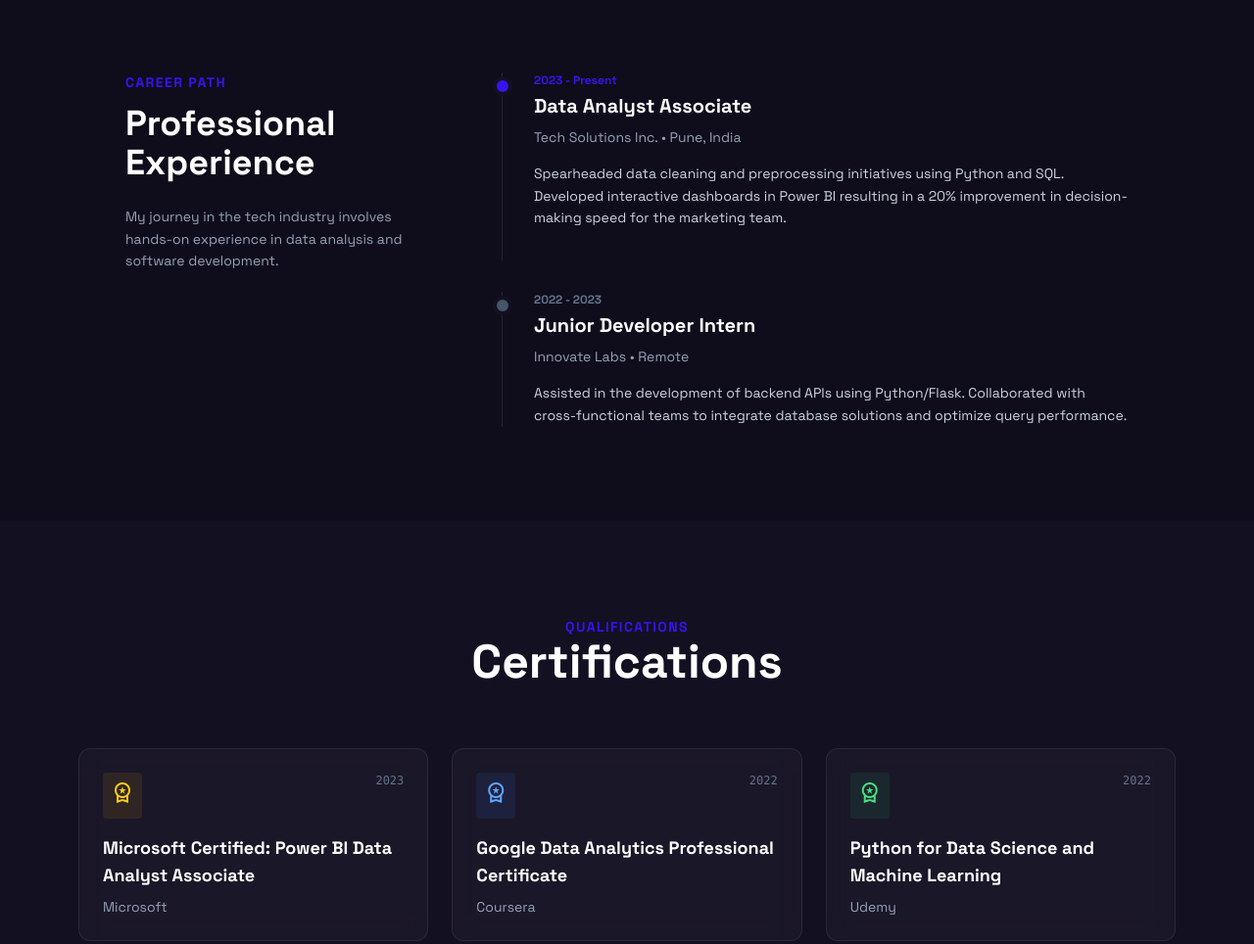
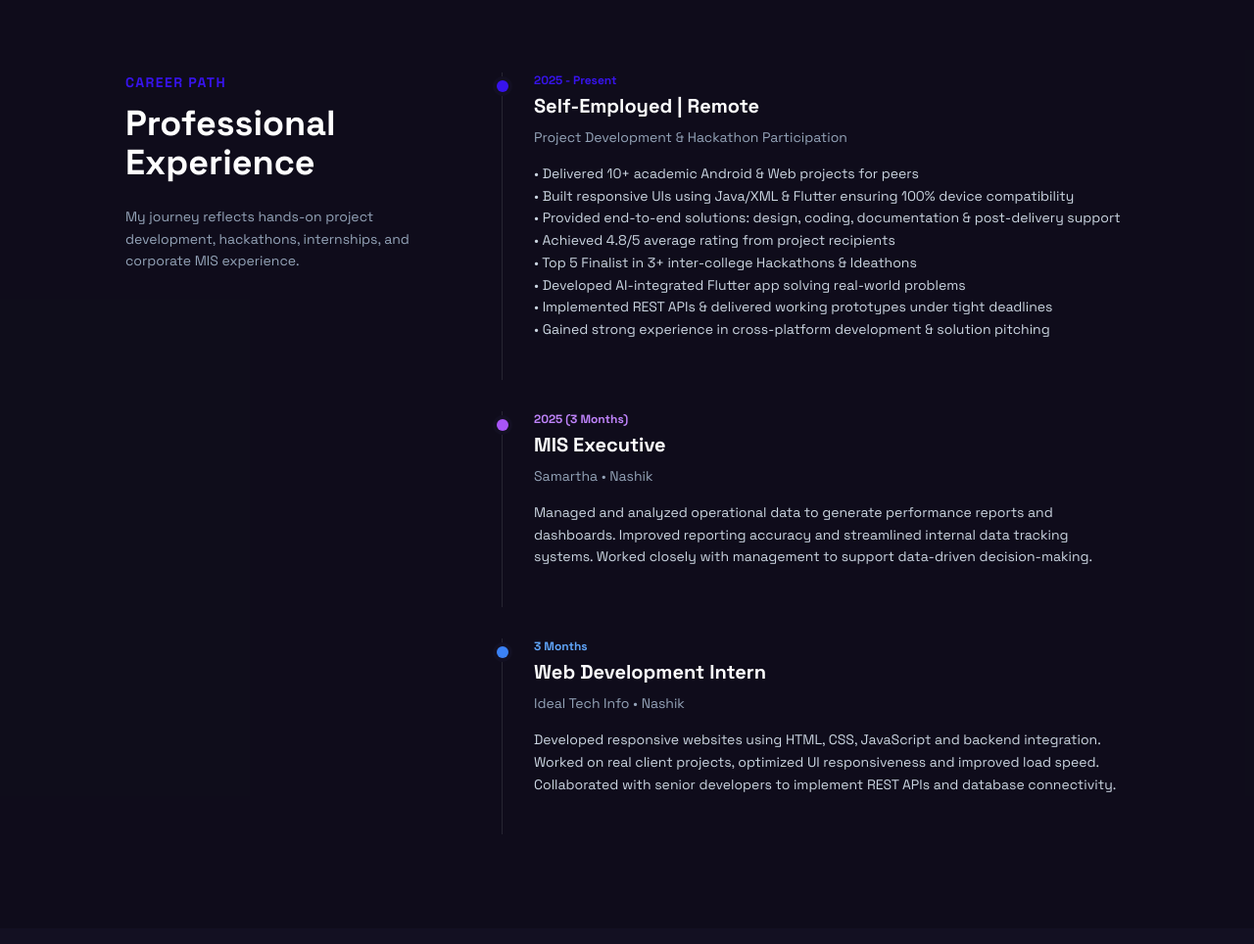
Before and after one commit to tripathidhruv/portfolio, a plain HTML site: page index.html in a window 1280 px wide. Shown: the part 2020-2984 px from the top of the page at 98% size. Drawn offline with nearby package versions, Linux system fonts and the light colour scheme.

Commit message:
Update index.html

```diff
--- a/index.html
+++ b/index.html
@@ -264,28 +264,56 @@
 <span class="text-primary font-bold uppercase tracking-widest text-sm block mb-3">Career Path</span>
 <h2 class="text-3xl md:text-4xl font-bold text-white mb-6">Professional<br/>Experience</h2>
 <p class="text-slate-400 text-sm leading-relaxed">
-                            My journey in the tech industry involves hands-on experience in data analysis and software development.
-                        </p>
+My journey reflects hands-on project development, hackathons, internships, and corporate MIS experience.
+</p>
 </div>
+
 <div class="md:w-2/3 space-y-8 section-fade" style="transition-delay: 200ms;">
-<div class="relative pl-8 border-l border-white/10 pb-8 last:pb-0">
+
+<!-- Self Employed -->
+<div class="relative pl-8 border-l border-white/10 pb-10">
 <div class="absolute -left-1.5 top-2 w-3 h-3 rounded-full bg-primary ring-4 ring-background-dark"></div>
-<span class="text-xs font-bold text-primary mb-1 block">2023 - Present</span>
-<h3 class="text-xl font-bold text-white mb-2">Data Analyst Associate</h3>
-<p class="text-sm text-slate-400 mb-4">Tech Solutions Inc. • Pune, India</p>
+<span class="text-xs font-bold text-primary mb-1 block">2025 - Present</span>
+<h3 class="text-xl font-bold text-white mb-2">Self-Employed | Remote</h3>
+<p class="text-sm text-slate-400 mb-4">Project Development & Hackathon Participation</p>
+<p class="text-slate-300 text-sm leading-relaxed space-y-2">
+• Delivered 10+ academic Android & Web projects for peers<br/>
+• Built responsive UIs using Java/XML & Flutter ensuring 100% device compatibility<br/>
+• Provided end-to-end solutions: design, coding, documentation & post-delivery support<br/>
+• Achieved 4.8/5 average rating from project recipients<br/>
+• Top 5 Finalist in 3+ inter-college Hackathons & Ideathons<br/>
+• Developed AI-integrated Flutter app solving real-world problems<br/>
+• Implemented REST APIs & delivered working prototypes under tight deadlines<br/>
+• Gained strong experience in cross-platform development & solution pitching
+</p>
+</div>
+
+<!-- MIS Executive -->
+<div class="relative pl-8 border-l border-white/10 pb-10">
+<div class="absolute -left-1.5 top-2 w-3 h-3 rounded-full bg-purple-500 ring-4 ring-background-dark"></div>
+<span class="text-xs font-bold text-purple-400 mb-1 block">2025 (3 Months)</span>
+<h3 class="text-xl font-bold text-white mb-2">MIS Executive</h3>
+<p class="text-sm text-slate-400 mb-4">Samartha • Nashik</p>
 <p class="text-slate-300 text-sm leading-relaxed">
-                                Spearheaded data cleaning and preprocessing initiatives using Python and SQL. Developed interactive dashboards in Power BI resulting in a 20% improvement in decision-making speed for the marketing team.
-                            </p>
+Managed and analyzed operational data to generate performance reports and dashboards.
+Improved reporting accuracy and streamlined internal data tracking systems.
+Worked closely with management to support data-driven decision-making.
+</p>
 </div>
-<div class="relative pl-8 border-l border-white/10 pb-8 last:pb-0">
-<div class="absolute -left-1.5 top-2 w-3 h-3 rounded-full bg-slate-600 ring-4 ring-background-dark"></div>
-<span class="text-xs font-bold text-slate-500 mb-1 block">2022 - 2023</span>
-<h3 class="text-xl font-bold text-white mb-2">Junior Developer Intern</h3>
-<p class="text-sm text-slate-400 mb-4">Innovate Labs • Remote</p>
+
+<!-- Web Dev Internship -->
+<div class="relative pl-8 border-l border-white/10 pb-10">
+<div class="absolute -left-1.5 top-2 w-3 h-3 rounded-full bg-blue-500 ring-4 ring-background-dark"></div>
+<span class="text-xs font-bold text-blue-400 mb-1 block">3 Months</span>
+<h3 class="text-xl font-bold text-white mb-2">Web Development Intern</h3>
+<p class="text-sm text-slate-400 mb-4">Ideal Tech Info • Nashik</p>
 <p class="text-slate-300 text-sm leading-relaxed">
-                                Assisted in the development of backend APIs using Python/Flask. Collaborated with cross-functional teams to integrate database solutions and optimize query performance.
-                            </p>
+Developed responsive websites using HTML, CSS, JavaScript and backend integration.
+Worked on real client projects, optimized UI responsiveness and improved load speed.
+Collaborated with senior developers to implement REST APIs and database connectivity.
+</p>
 </div>
+
 </div>
 </div>
 </div>
```
